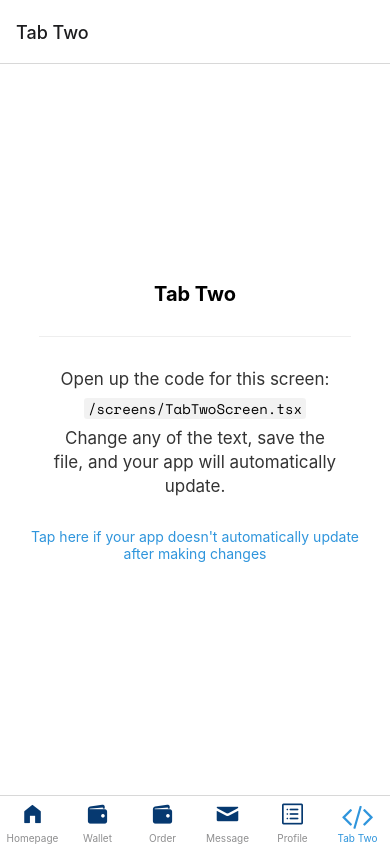
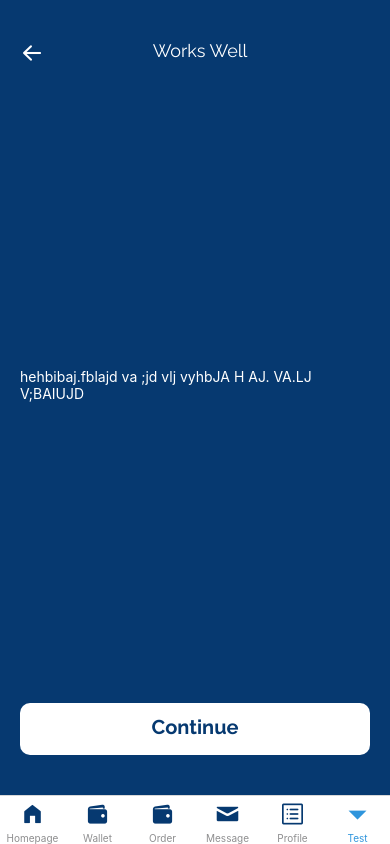
Before and after one commit to Goodie007/e-market, a React Native app: screen /TabTwo in a window 390 px wide. Built offline with nearby package versions, Linux system fonts and the light colour scheme; what expo-linking would draw is missing.

Commit message:
intial commit

```diff
--- a/components/UI/Profile/BodyComponent.tsx
+++ b/components/UI/Profile/BodyComponent.tsx
@@ -1,86 +1,89 @@
-import { AntDesign } from '@expo/vector-icons';
-import { useNavigation } from '@react-navigation/native';
-import React from 'react';
-import {View, Text, TouchableOpacity, FlatList} from 'react-native';
+import { AntDesign } from "@expo/vector-icons";
+import { useNavigation } from "@react-navigation/native";
+import React, { useRef } from "react";
+import { View, Text, TouchableOpacity, FlatList } from "react-native";
+import LogoutSheet from "./LogoutSheet";
 
 export default function BodyComponent() {
   const navigation = useNavigation();
+  const refRBSheet = useRef<any>([]);
+
 
   const DATA = [
     {
-          id: '1',
-          name: 'My Account',
+      id: "1",
+      name: "My Account",
       //image: man,
-          description: 'make changes to you your account',
+      description: "make changes to you your account",
       //next: right,
-          linkTo: 'StoreProfile',
+      linkTo: "StoreProfile",
     },
     {
-          id: '2',
-          name: 'Copy store URL',
+      id: "2",
+      name: "Copy store URL",
       //image: copy,
-          description: 'share your store to more people',
+      description: "share your store to more people",
       //next: right,
-          linkTo: 'StoreURL',
+      linkTo: "StoreURL",
       isBottomSheet: true,
     },
     {
-          id: '3',
-          name: 'Account Details',
+      id: "3",
+      name: "Account Details",
       //image: house,
-          description: 'see your account details',
+      description: "see your account details",
       //next: right,
-          linkTo: 'AccountDetails',
+      linkTo: "AccountDetails",
     },
     {
-          id: '4',
-          name: 'Sales Channels',
+      id: "4",
+      name: "Sales Channels",
       //image: channel,
-          description: 'Manage your selling channel',
+      description: "Manage your selling channel",
       // next: right,
-          linkTo: 'SalesChannel',
+      linkTo: "SalesChannel",
     },
     {
-          id: '5',
-          name: 'Notification',
+      id: "5",
+      name: "Notification",
       // image: notification,
-          description: 'customise vendar to suit you',
+      description: "customise vendar to suit you",
       //next: right,
-          linkTo: 'Notification',
+      linkTo: "Notification",
     },
     {
-          id: '6',
-          name: 'Referral',
+      id: "6",
+      name: "Referral",
       //image: referral,
-          description: 'Refer your friends and earn',
+      description: "Refer your friends and earn",
       //next: right,
-          linkTo: 'AccountDetails',
+      linkTo: "AccountDetails",
     },
     {
-          id: '7',
-          name: 'Settings',
+      id: "7",
+      name: "Settings",
       // image: setting,
-          description: 'Manage your security settings',
+      description: "Manage your security settings",
       //next: right,
-          linkTo: 'AccountDetails',
+      linkTo: "AccountDetails",
     },
     {
-          id: '8',
-          name: 'Support & Help',
+      id: "8",
+      name: "Support & Help",
       // image: support,
-          description: 'Let us know how we can help you',
+      description: "Let us know how we can help you",
       //next: right,
-          linkTo: 'Support',
+      linkTo: "Support",
       isBottomSheet: false,
       isSupport: true,
     },
     {
-          id: '9',
-          name: 'Log out',
+      id: "9",
+      name: "Log out",
       // image: logout,
-          description: 'Leave this application',
+      description: "Leave this application",
       //  next: right,
-          linkTo: 'LogoutSheet',
+      linkTo: "LogoutSheet",
       isBottomSheet: false,
       isLogout: true,
     },
@@ -108,61 +111,66 @@ export default function BodyComponent() {
     isSupport,
   }: ItemsProps) => {
     console.log(linkTo);
+
+
     return (
       <TouchableOpacity
         onPress={() => {
           if (isBottomSheet) {
             // refRBSheet.current.open();
-              }
-              else if (isLogout) {
-               // refLogoutSheet.current.open();
-              }
-              else if (isSupport) {
+          } else if (isLogout) {
+            refRBSheet.current.open();
+          } else if (isSupport) {
             // refSupportSheet.current.open()
-              }
-               else {
+          } else {
             //console.log(linkTo, 'ny');
             navigation.navigate<any>(linkTo);
           }
-            }}>
+        }}
+      >
         <View
           style={{
-                flexDirection: 'row',
-                justifyContent: 'space-between',
-                alignItems: 'center',
+            flexDirection: "row",
+            justifyContent: "space-between",
+            alignItems: "center",
             paddingVertical: 17,
-              }}>
+          }}
+        >
           <View
             style={{
-                  flexDirection: 'row',
-                  alignItems: 'center',
-                  justifyContent: 'space-between',
-                }}>
-
+              flexDirection: "row",
+              alignItems: "center",
+              justifyContent: "space-between",
+            }}
+          >
             <View
               style={{
                 paddingLeft: 10,
-                  }}>
+              }}
+            >
               <Text
                 style={{
-                      color: 'black',
+                  color: "black",
                   fontSize: 16,
-                      fontWeight: '600',
-                      fontFamily: 'Raleway-Bold',
-                    }}>
+                  fontWeight: "600",
+                  fontFamily: "Raleway-Bold",
+                }}
+              >
                 {name}
               </Text>
               <Text
                 style={{
-                      color: '#7C7C84',
+                  color: "#7C7C84",
                   fontSize: 12,
-                      fontWeight: '400',
-                    }}>
+                  fontWeight: "400",
+                  fontFamily: "Raleway-Regular",
+                }}
+              >
                 {description}
               </Text>
             </View>
           </View>
-              <AntDesign name="arrowright" size={24} color={'black'} />
+          <AntDesign name="arrowright" size={24} color={"black"} />
         </View>
       </TouchableOpacity>
     );
@@ -172,7 +180,7 @@ export default function BodyComponent() {
     <View>
       <FlatList
         data={DATA}
-          renderItem={({item}) => (
+        renderItem={({ item }) => (
           <ProfileItems
             name={item.name}
             //image={item.image}
@@ -181,9 +189,13 @@ export default function BodyComponent() {
             isBottomSheet={item.isBottomSheet}
             linkTo={item.linkTo}
             isLogout={item.isLogout}
-                  isSupport={item.isSupport} image={''} next={''}            />
+            isSupport={item.isSupport}
+            image={""}
+            next={""}
+          />
         )}
       />
+      <LogoutSheet refRBSheet={refRBSheet} />
     </View>
-    )
+  );
 }
--- /dev/null
+++ b/components/UI/Profile/LogoutSheet.tsx
@@ -0,0 +1,31 @@
+import React from "react"
+import { View, Text } from "react-native"
+import RBSheet from "react-native-raw-bottom-sheet"
+
+interface LogoutProps {
+  refRBSheet: any;
+}
+
+export default function LogoutSheet({refRBSheet}: LogoutProps) {
+  return (
+    <View>
+      <RBSheet
+        ref={refRBSheet}
+        closeOnDragDown={true}
+        closeOnPressMask={false}
+        customStyles={{
+          wrapper: {
+            backgroundColor: "transparent",
+          },
+          draggableIcon: {
+            backgroundColor: "#000",
+          },
+        }}
+      >
+        <View>
+          <Text>Hello</Text>
+        </View>
+      </RBSheet>
+    </View>
+  );
+}
--- /dev/null
+++ b/components/UI/Tribe/index.tsx
@@ -0,0 +1,70 @@
+import { AntDesign } from "@expo/vector-icons";
+import React from "react";
+import { View, Text, SafeAreaView } from "react-native";
+import Button from "../../constants/Button";
+
+export default function Tribe() {
+  return (
+    <SafeAreaView
+      style={{
+        backgroundColor: "#063970",
+        height: "100%",
+      }}
+    >
+      <View
+        style={{
+            paddingHorizontal: 20,
+            flexDirection: 'column',
+            justifyContent: 'space-between',
+            flex: 1,
+            paddingVertical: 40,
+        }}
+      >
+        <View
+          style={{
+            //paddingTop: "10%",
+            flexDirection: 'row',
+            justifyContent: 'space-between',
+            alignItems: 'flex-start',
+            width: '65%',
+          }}
+        >
+          <AntDesign name="arrowleft" size={24} color={"white"} />
+          <Text
+            style={{
+                textAlign: 'center',
+                color: 'white',
+                fontFamily: 'Raleway-Regular',
+                fontSize: 18,
+            }}
+          >Works Well</Text>
+        </View>
+        <View>
+            <Text
+                style={{
+                    color: 'white',
+
+                }}
+            >hehbibaj.fblajd va ;jd vlj vyhbJA H AJ. VA.LJ V;BAIUJD </Text>
+        </View>
+        <Button
+            label="Continue"
+            labelStyle={{
+                backgroundColor: 'white',
+                width: '100%',
+                height: 52,
+                borderRadius: 10,
+                overflow: 'hidden',
+                fontFamily: 'Raleway-Bold',
+                fontSize: 20,
+                alignSelf: 'center',
+                textAlign: 'center',
+                paddingVertical: 12,
+                color: '#063970'
+
+            }}
+         onPress={undefined} />
+      </View>
+    </SafeAreaView>
+  );
+}
--- a/navigation/index.tsx
+++ b/navigation/index.tsx
@@ -38,6 +38,7 @@ import ChatRoom from "../components/UI/ChatPage/ChatRoom";
 import Hompage from "../screens/Home";
 import { BlurView } from "expo-blur";
 import Profile from "../components/UI/Profile";
+import Tribe from "../components/UI/Tribe";
 //import { BlurView } from "expo-blur";
 
 const arrowBack = require('../../Remake/assets/icons/chevron-left.png')
@@ -200,10 +201,12 @@ function BottomTabNavigator() {
       /> */}
       <BottomTab.Screen
         name="TabTwo"
-        component={TabTwoScreen}
+        component={Tribe}
         options={{
-          title: "Tab Two",
-          tabBarIcon: ({ color }) => <TabBarIcon name="code" color={color} />,
+          title: "Test",
+          headerShown: false,
+         // headerLeft: () => <AntDesign name="arrowleft" size={24} color={'black'} onPress={() => navigation.goBack()},
+          //tabBarIcon: ({ color }) => <TabBarIcon name="code" color={'#063970'} />,
         }}
       />
     </BottomTab.Navigator>
--- a/package.json
+++ b/package.json
@@ -32,6 +32,7 @@
     "react-dom": "18.1.0",
     "react-native": "0.70.5",
     "react-native-gifted-chat": "^1.1.1",
+    "react-native-raw-bottom-sheet": "^2.2.0",
     "react-native-safe-area-context": "4.4.1",
     "react-native-screens": "~3.18.0",
     "react-native-web": "~0.18.9"
```
Also changed, not shown: 1 other file (tests, documents, lock files or other folders). Lines whose indentation alone changed are shown as unchanged.
